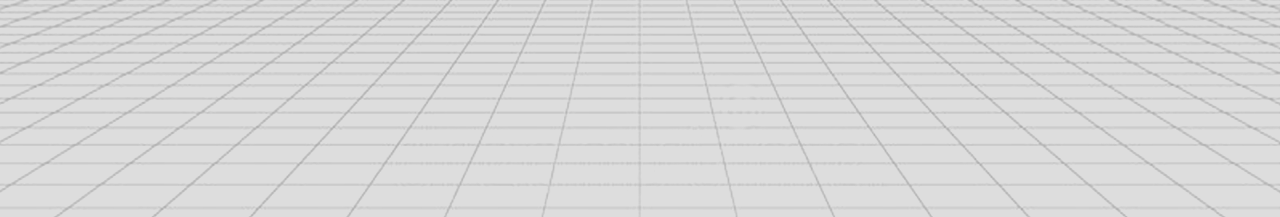
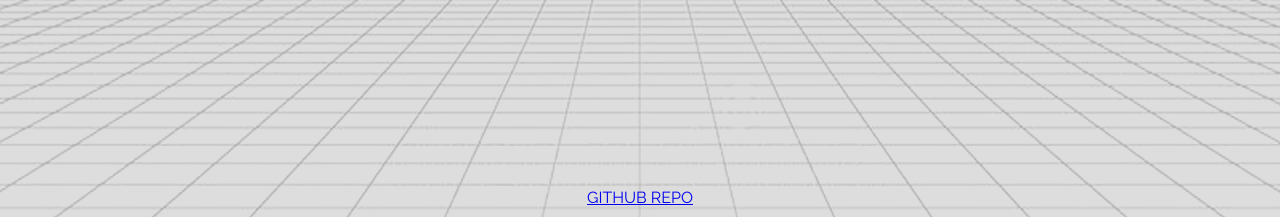
Before and after one commit to GreyforestMedia/ElementalDimensionizer, a plain HTML site: page index.html in a window 1280 px wide. Shown: the part 583-800 px from the top of the page. Drawn offline with nearby package versions, Linux system fonts and the light colour scheme.

Commit message:
Update index.html

```diff
--- a/index.html
+++ b/index.html
@@ -19,6 +19,7 @@ body {margin:0;padding:0;height:auto;width:100%;background-color:#ddd;font-famil
 
 h1 {font-weight:200;display:block;position:fixed;text-align:center;top:0;width:100%;left:0;font-size:22px;padding:10px;background:#aaa;color:#fff;}
 h2 {display:block;position:relative;text-align:center;top:0;width:100%;left:0;font-size:17px;padding:10px;background:#aaa;color:#fff;}
+#github {position:fixed;bottom:10px;width:100%;text-align:center;}
 </style>
 
 </head>
@@ -46,6 +47,7 @@
 </div>
 
 
+<div id="github"><a href="https://github.com/GreyforestMedia/ElementalDimensionizer" title="Github Repo">GITHUB REPO</a></div>
 
 <script>
 // INIT ELEMENT
```
